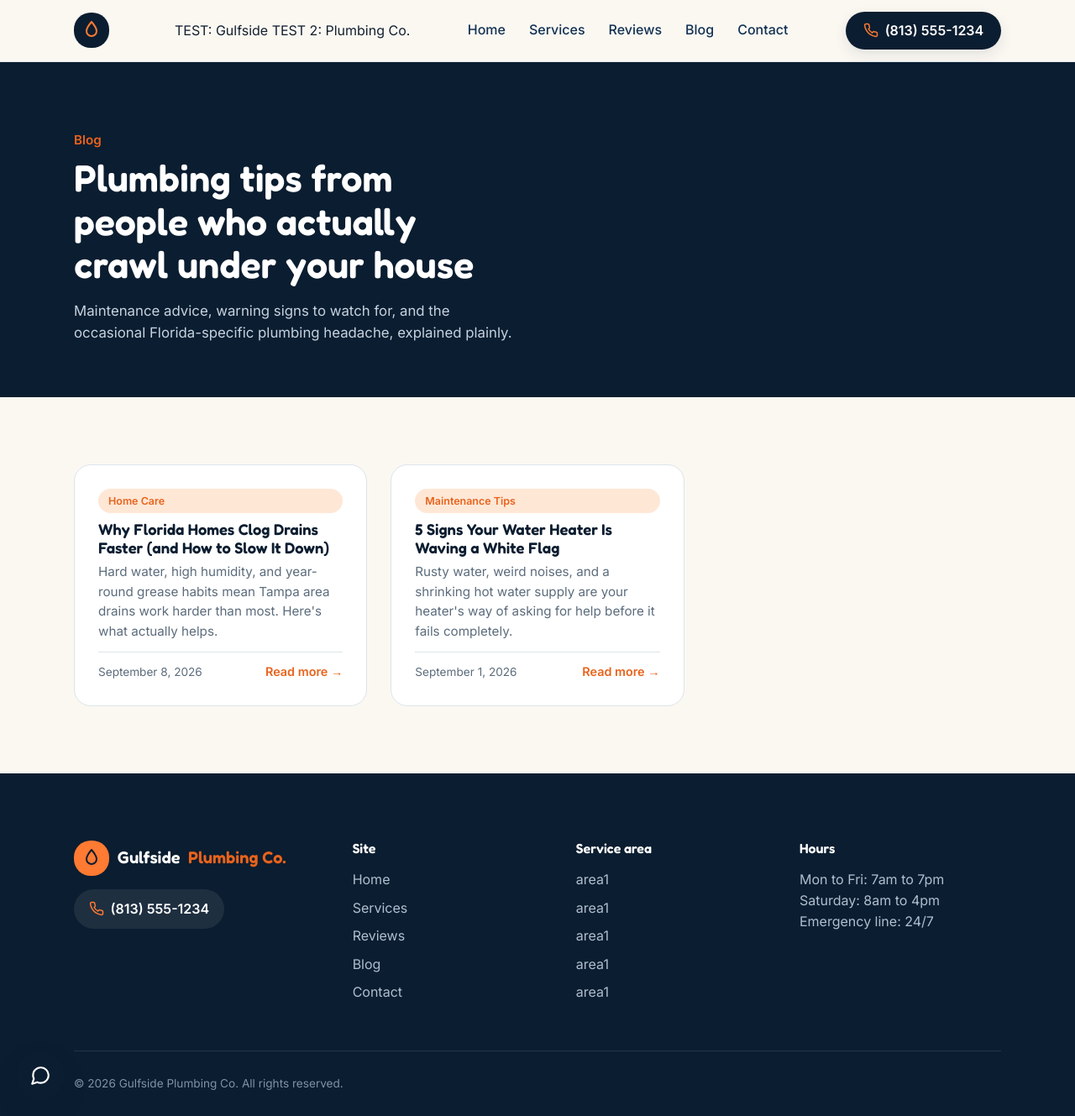
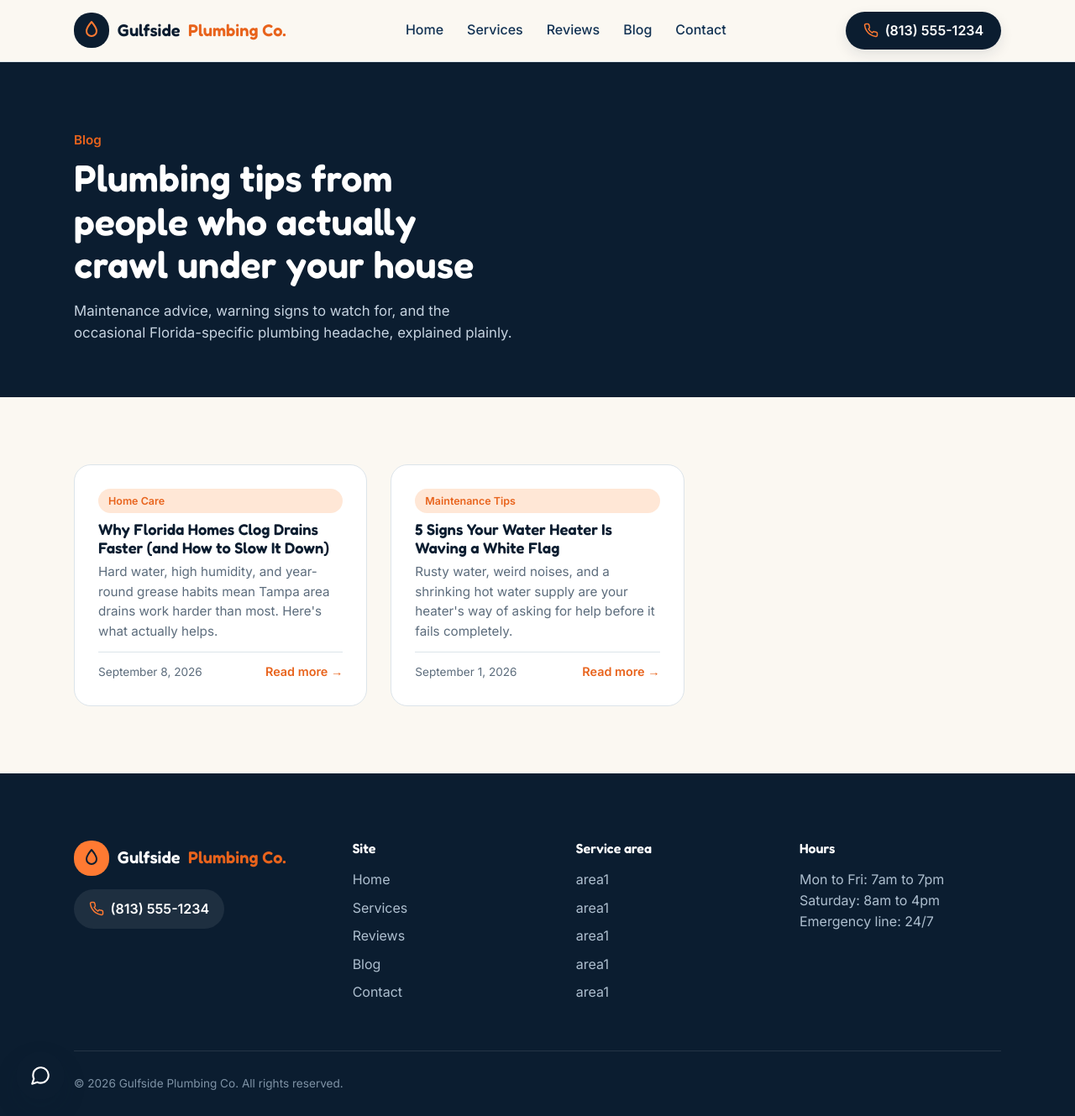
Before and after one commit to dcruz3126/website-demos, a Jekyll site: the page built from gulfside/blog.html, in a window 1280 px wide and 1329 px high. Shown: the whole window at 84% size. Built offline with Jekyll 4.4.1, drawn with Linux system fonts in a browser that asks for light colours.

Commit message:
data from yml (config to business) fixed

```diff
--- a/_includes/gulfside/header.html
+++ b/_includes/gulfside/header.html
@@ -4,11 +4,8 @@
       <span class="logo-mark">
         <svg viewBox="0 0 24 24" fill="none" stroke="currentColor" stroke-width="2" stroke-linecap="round" stroke-linejoin="round"><path d="M12 2c3 3.5 6 7.2 6 11a6 6 0 0 1-12 0c0-3.8 3-7.5 6-11Z"/></svg>
       </span>
-      {{ site.data.gulfside.business.namefirst }} <em>{{ site.data.gulfside.business.nameemphasis }}</em>
+      {{ site.data.gulfside.business.name_first }} <em>{{ site.data.gulfside.business.name_emphasis }}</em>
     </a>
-
-  TEST: {{ site.data.gulfside.business.name_first }}
-  TEST 2: {{ site.data.gulfside.business.name_emphasis }}
 
     <nav class="main-nav" id="mainNav">
       <a href="index.html">Home</a>
```
